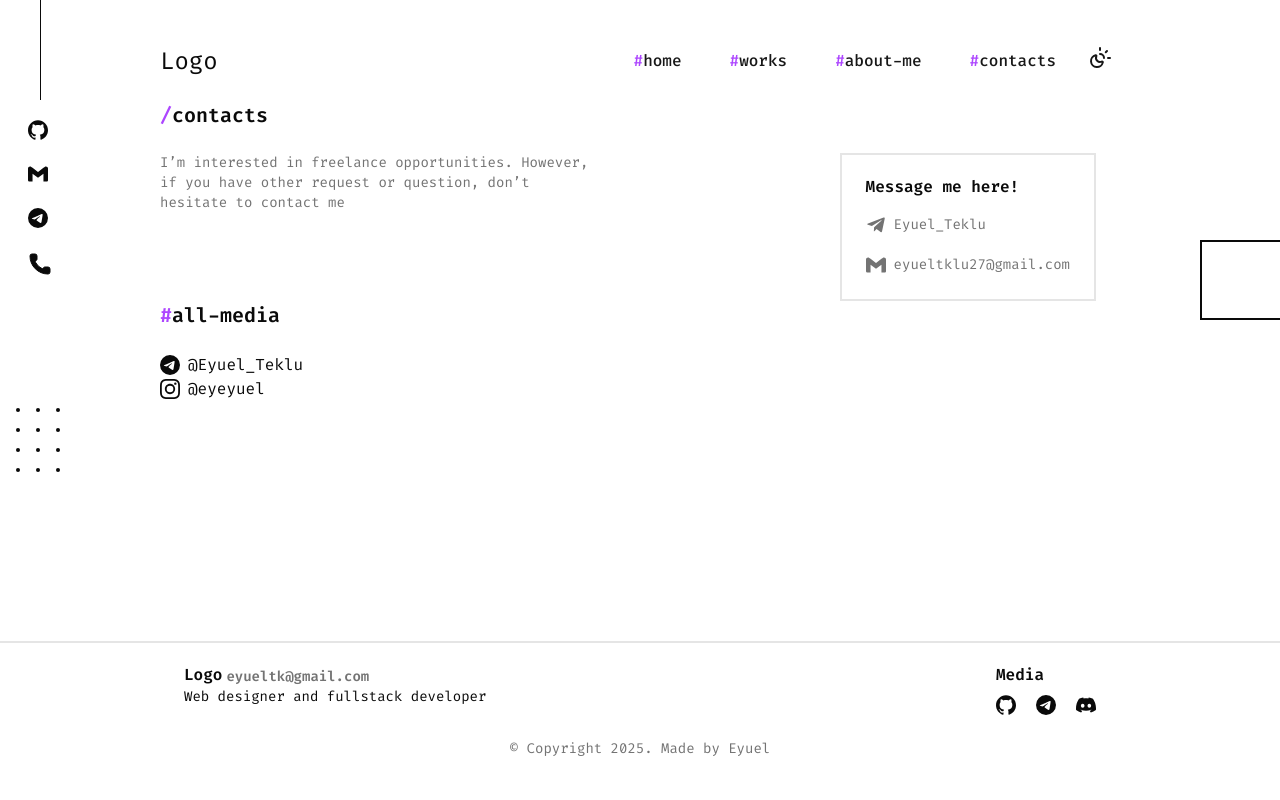
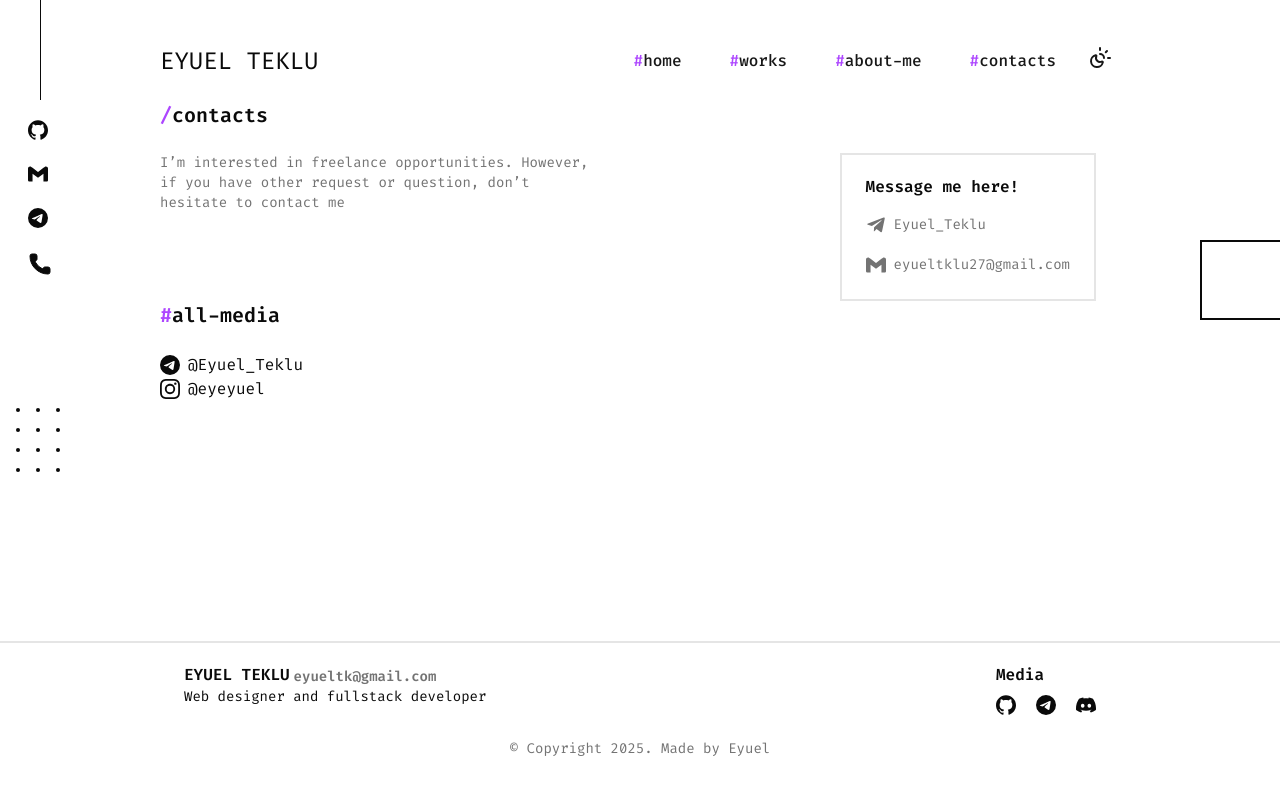
Before and after one commit to Eyeyuel/portfolio, a Next.js app: page /contacts in a window 1280 px wide. Shown: the top 800 px of the page. Built offline with nearby package versions, Linux system fonts and the light colour scheme.

Commit message:
changed logo

```diff
--- a/components/footer.tsx
+++ b/components/footer.tsx
@@ -14,7 +14,7 @@ const Footer = () => {
       <div className="flex flex-row justify-between lg:px-40">
         <CardContent>
           <CardTitle className="flex gap-1">
-            Logo <CardDescription>eyueltk@gmail.com</CardDescription>
+            EYUEL TEKLU <CardDescription>eyueltk@gmail.com</CardDescription>
           </CardTitle>
           <CardDescription className="text-card-foreground">
             Web designer and fullstack developer
--- a/components/navbar.tsx
+++ b/components/navbar.tsx
@@ -41,7 +41,7 @@ const NavBar = () => {
     <div>
       <nav className="flex w-full lg:w-full mx-auto bg-red justify-between items-center m-5 lg:mt-10">
         {/* desktop */}
-        <div className="text-2xl">Logo</div>
+        <div className="text-2xl">EYUEL TEKLU</div>
         <div
           className="lg:hidden"
           onClick={() => setNavOpen(navOpen ? false : true)}
@@ -79,7 +79,7 @@ const NavBar = () => {
           >
             <nav className="w-full h-full p-5 overflow-y-auto">
               <div className="flex justify-between">
-                <div className="text-2xl p-1.5">Logo</div>
+                <div className="text-2xl p-1.5">EYUEL TEKLU</div>
                 <Button
                   className="lg:hidden scale-200"
                   variant={"link"}
```
